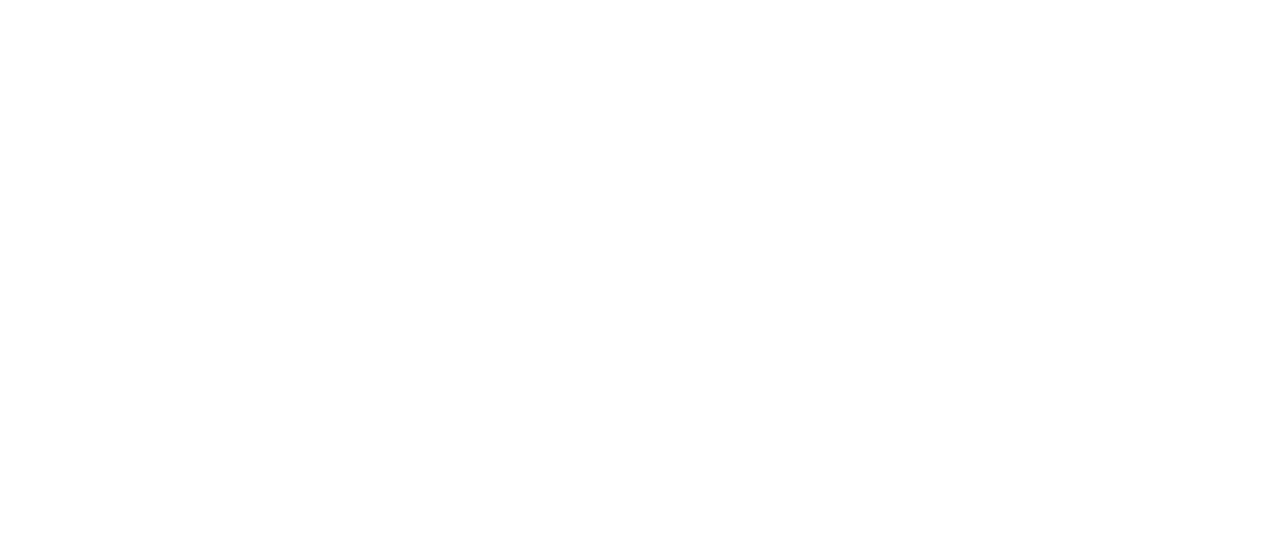
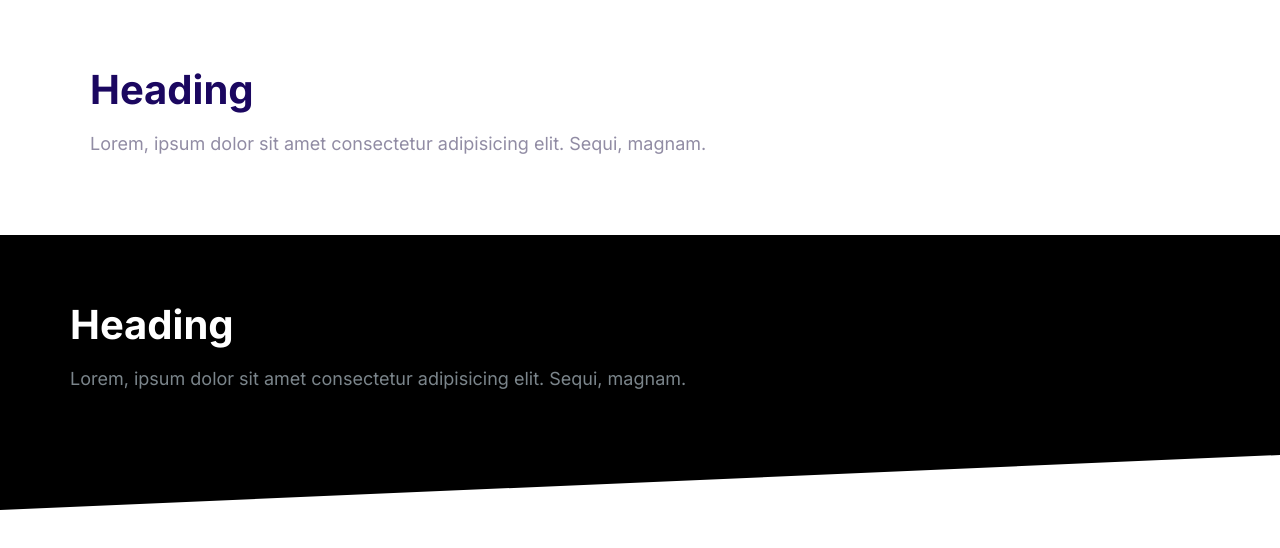
Before and after one commit to uterzic/moshifywebsite, a plain HTML site: page index.html in a window 1280 px wide. Drawn offline with Linux system fonts and the light colour scheme.

Commit message:
Defined structure and skins for block component.

```diff
--- a/css/styles.css
+++ b/css/styles.css
@@ -579,3 +579,43 @@ a {
   opacity: 1;
   max-height: 100vh;
 }
+
+/* Blocks */
+
+.block {
+  --padding-vertical: 6rem;
+  padding: var(--padding-vertical) 2rem;
+}
+
+.block__heading {
+  margin-top: 0;
+}
+
+.block--dark {
+  background-color: #000;
+  color: #7b858b;
+}
+
+.block--dark .block__heading {
+  color: white;
+}
+
+.block--skewed-right {
+  padding-bottom: calc(var(--padding-vertical) + 4rem);
+  clip-path: polygon(0% 0%, 100% 0%, 100% 100%, 0% 80%);
+}
+
+
+.block--skewed-left {
+  padding-bottom: calc(var(--padding-vertical) + 4rem);
+  clip-path: polygon(0% 0%, 100% 0%, 100% 80%, 0% 100%);
+}
+
+.block__header {
+  text-align: center;
+}
+
+.container {
+  max-width: 1140px;
+  margin: 0 auto;
+}
--- a/index.html
+++ b/index.html
@@ -8,7 +8,16 @@
     <link rel="stylesheet" href="css/styles.css" />
   </head>
   <body>
-
+    <section class="block container">
+        <h2 class="block__heading">Heading</h2>
+        <p>Lorem, ipsum dolor sit amet consectetur adipisicing elit. Sequi, magnam.</p>
+    </section>
+    <section class="block block--dark block--skewed-left">
+        <div class="container">
+            <h2 class="block__heading">Heading</h2>
+            <p>Lorem, ipsum dolor sit amet consectetur adipisicing elit. Sequi, magnam.</p>
+        </div>
+    </section>
     <script src="js/main.js"></script>
   </body>
 </html>
```
Also changed, not shown: components/blocks.html (added, +11 -0 lines).
